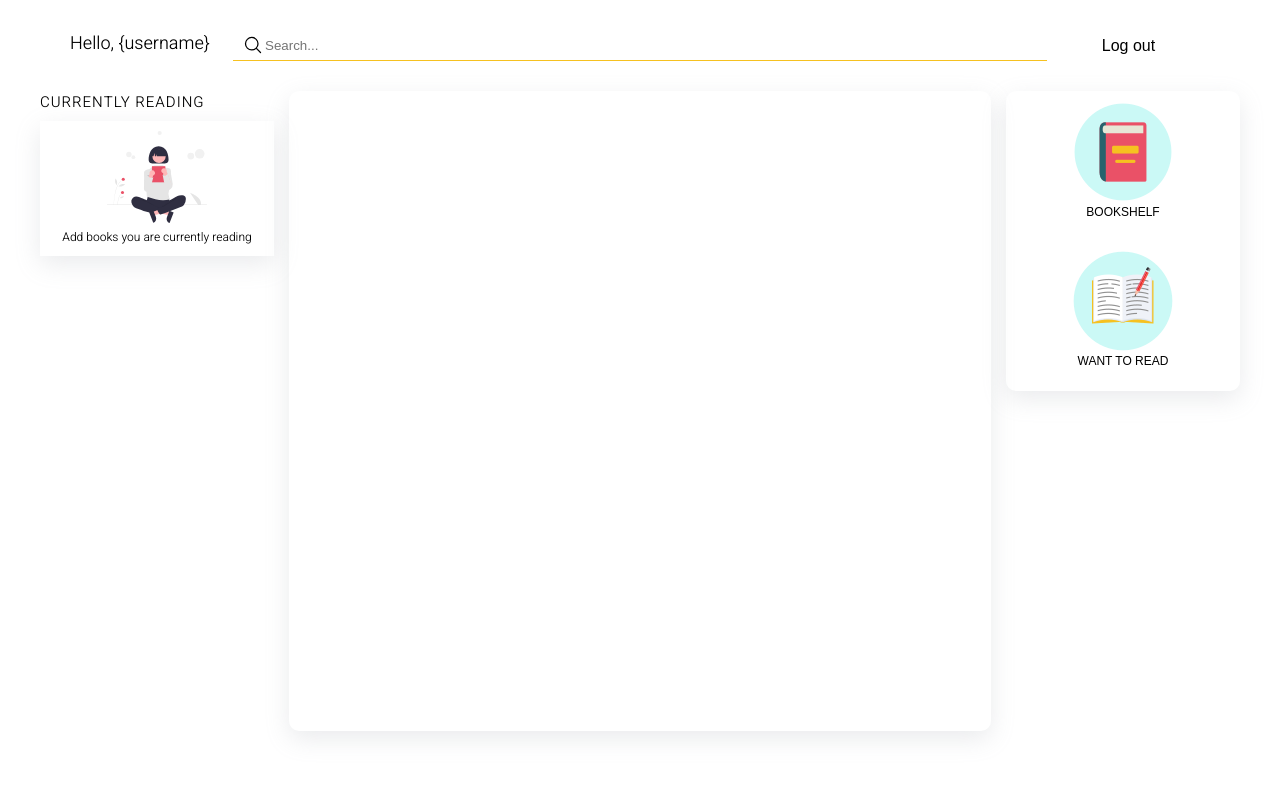
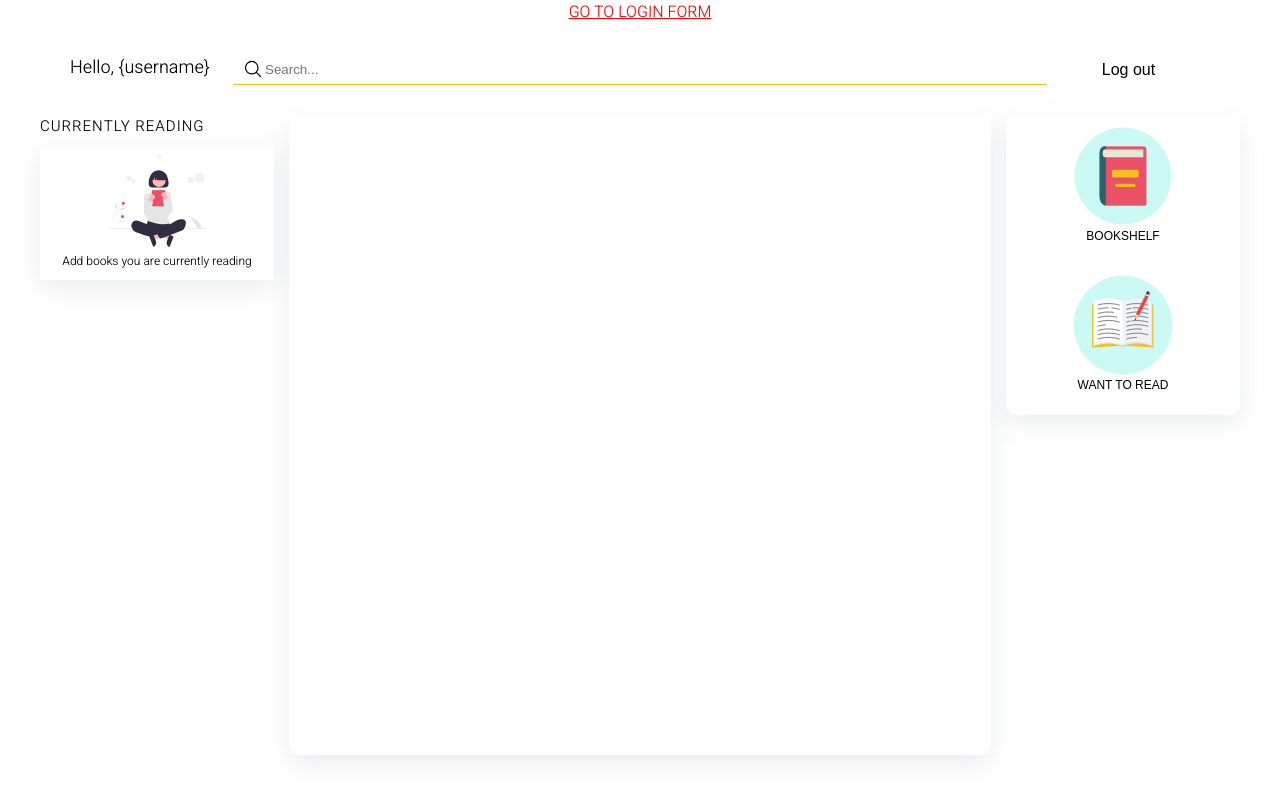
Before and after one commit to An-Renata/readIt, a plain HTML site: page index.html in a window 1280 px wide. Drawn offline with Linux system fonts and the light colour scheme; a web font is replaced by a local one.

Commit message:
setting temporary links

```diff
--- a/index.html
+++ b/index.html
@@ -24,7 +24,9 @@
     <!--? blurred bg when show more btn is pressed -->
     <div class="blurred-bg"></div>
     <!--? .......................................... -->
-
+    <a href="login.html" style="text-align: center; display: block; color: red"
+      >GO TO LOGIN FORM</a
+    >
     <div class="container">
       <header class="header">
         <!-- display username using js when user ir logged in -->
```
